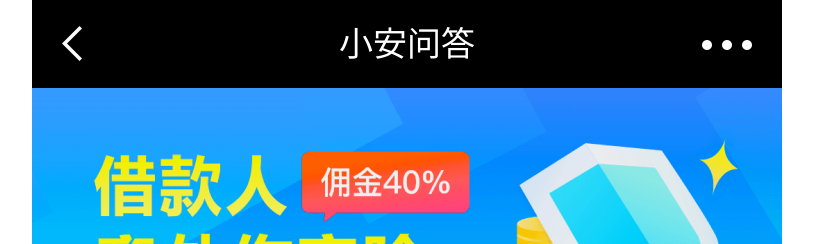
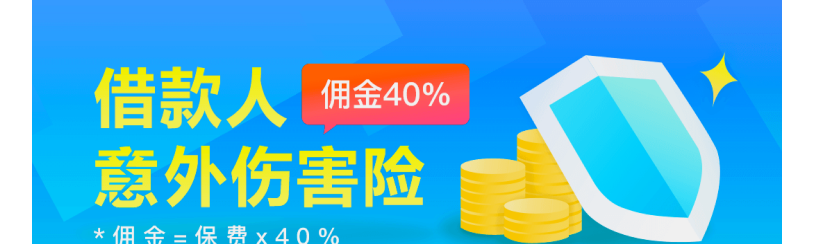
Before and after one commit to sham-rock/sham-rock.github.io, a plain HTML site: page Andy/quote.html in a window 1280 px wide. Shown: the top 244 px of the page, without its empty margins (233-1046 px from the left). Drawn offline with Linux system fonts and the light colour scheme.

Commit message:
去掉头部

```diff
--- a/Andy/app_css/base.css
+++ b/Andy/app_css/base.css
@@ -335,7 +335,7 @@ input::-webkit-input-placeholder {
 }
 /* ---- end ------ */
 /* 公共头部 */
-.s-top {
+/*.s-top {
   width: 100%;
   height: 2.34666667rem;
   background-color: #000;
@@ -367,7 +367,7 @@ input::-webkit-input-placeholder {
   background-size: 100%;
   top: 1.06666667rem;
   right: 0.8rem;
-}
+}*/
 /* quote page */
 /* 搜索及个人信息 */
 .s-userControl {
--- a/Andy/quote.html
+++ b/Andy/quote.html
@@ -15,13 +15,13 @@
     <link rel="stylesheet" href="app_css/base.css">
 </head>
 <body>
-<header class="s-top">
+<!-- <header class="s-top">
     <div class="back">
         <a href=""><i></i></a>
     </div>
     <div class="title">小安问答</div>
     <div class="more"><i></i></div>
-</header>
+</header> -->
 
 <div class="swiper-container swiper-container-horizontal" id="banner">
     <div class="swiper-wrapper">
```
Also changed, not shown: 2017/10/10/hello-world/index.html (+3 -0 lines), Andy/problemDetails.html (+2 -2 lines), Andy/searchPage.html (+2 -2 lines).
